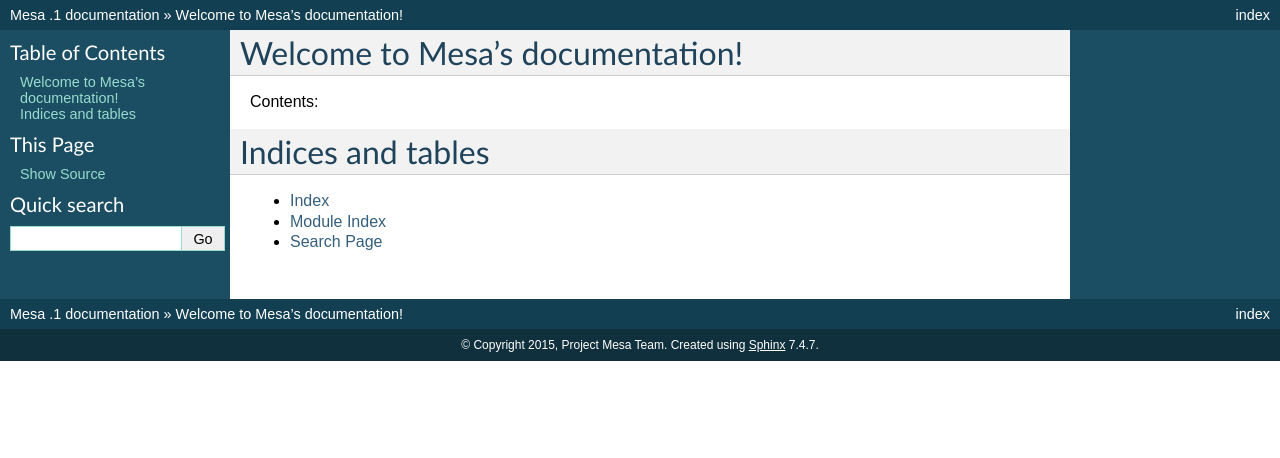
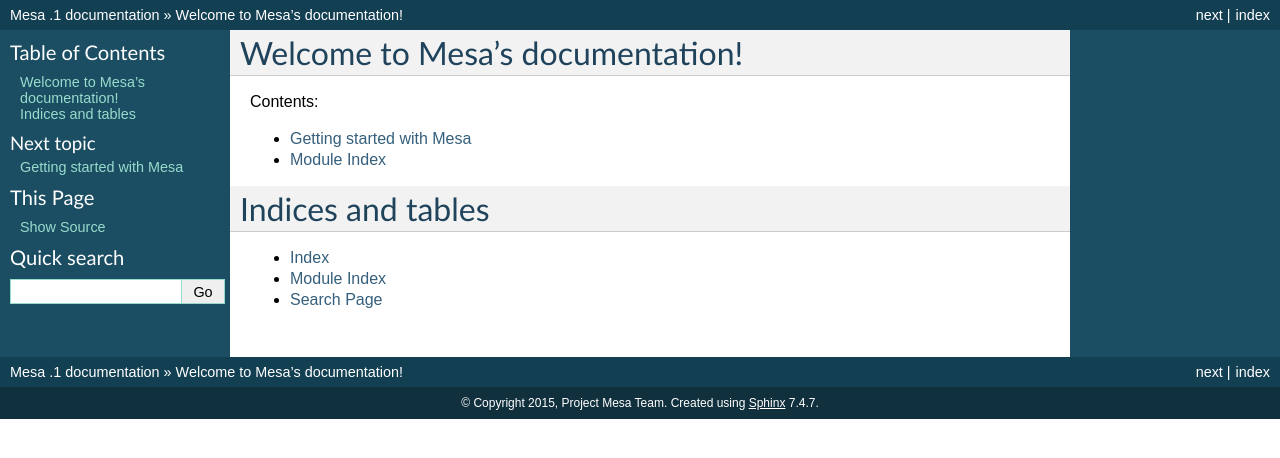
Before and after one commit to projectmesa/mesa, a Sphinx documentation site: the page built from docs/index.rst, in a window 1280 px wide. Shown: the top 458 px of the page. Built offline with Sphinx 7.4.7, drawn with Linux system fonts in a browser that asks for light colours.

Commit message:
Updating contents on side of project.

```diff
--- a/docs/index.rst
+++ b/docs/index.rst
@@ -11,6 +11,8 @@
 .. toctree::
    :maxdepth: 2
 
+   getting-started
+   modindex
 
 
 Indices and tables
```
